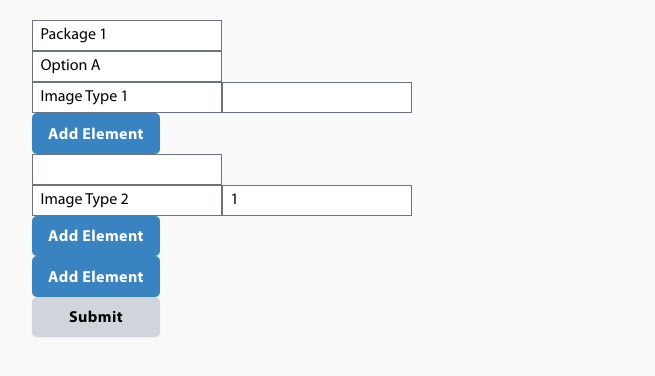
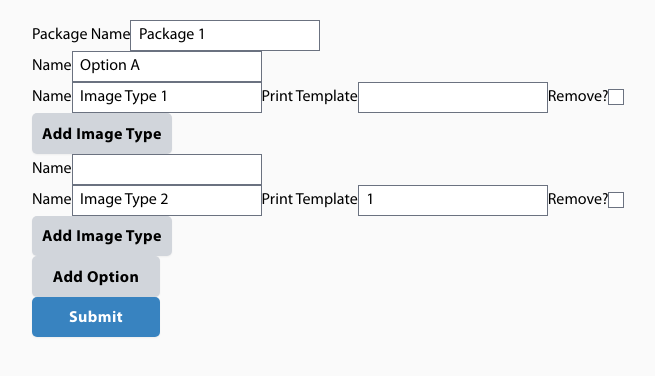
Before and after one commit to mendesnathanj/shoob-frontend, a React (Vite) app: page / in a window 1280 px wide. Shown: the top 376 px of the page, without its empty margins (116-771 px from the left). Built offline with nearby package versions, Linux system fonts and the light colour scheme.

Commit message:
change to NestedFields

```diff
--- a/src/components/ui/Form/Form.tsx
+++ b/src/components/ui/Form/Form.tsx
@@ -1,6 +1,6 @@
 import { FormProvider, useForm } from 'react-hook-form';
 import { ChildrenProps } from '../../../types';
-import FieldArray from './utils/FieldArray';
+import NestedFields from './utils/NestedFields';
 
 export type FormProps = {
   defaultValues?: object;
@@ -19,6 +19,6 @@ function Form({ children, defaultValues = {}, onSubmit }: FormProps) {
   );
 }
 
-Form.FieldArray = FieldArray;
+Form.NestedFields = NestedFields;
 
 export default Form;
--- a/src/components/ui/Form/Inputs/Input.tsx
+++ b/src/components/ui/Form/Inputs/Input.tsx
@@ -1,15 +1,29 @@
+import cn from 'classnames';
 import { useFormContext } from 'react-hook-form';
 import { useNestedName } from '../NestedContext';
 
+type OmitRegisterProps = Omit<React.HTMLProps<HTMLInputElement>, 'name' | 'onBlur' | 'onChange' | 'ref'>;
+
 type InputProps = {
   name: string;
-};
+  label: string;
+  shouldShowLabel?: boolean;
+} & OmitRegisterProps;
 
-export default function Input({ name }: InputProps) {
+export default function Input({ label, name, shouldShowLabel = true, type = 'text', ...rest }: InputProps) {
   const { register } = useFormContext();
   const computedName = useNestedName({ name });
 
   return (
-    <input {...register(computedName)} type="text" />
+    <label htmlFor={computedName}>
+      <span
+        className={cn({
+          hidden: !shouldShowLabel
+        })}
+      >
+        {label}
+      </span>
+      <input id={computedName} {...register(computedName)} type={type} />
+    </label>
   );
 }
--- a/src/components/ui/Form/utils/FieldArray.tsx
+++ b/src/components/ui/Form/utils/NestedFields.tsx
@@ -4,12 +4,13 @@ import { ChildrenProps } from '../../../../types';
 import Button from '../../Button';
 import { NestedContextProvider, useNestedName } from '../NestedContext';
 
-type FieldArrayProps = {
+type NestedFieldsProps = {
+  addText?: string;
   newItemDefaults: object;
   scope: string;
 } & ChildrenProps;
 
-export default function FieldArray({ children, newItemDefaults, scope }: FieldArrayProps) {
+export default function NestedFields({ addText = 'Add Item', children, newItemDefaults, scope }: NestedFieldsProps) {
   const { control } = useFormContext();
   const computedScope = useNestedName({ name: scope });
   const { fields, append } = useFieldArray({ control, name: computedScope });
@@ -23,7 +24,7 @@ export default function FieldArray({ children, newItemDefaults, scope }: FieldAr
           </NestedContextProvider>
         </React.Fragment>
       ))}
-      <Button variant="primary" onClick={() => append(newItemDefaults)}>Add Element</Button>
+      <Button onClick={() => append(newItemDefaults)}>{addText}</Button>
     </div>
   );
 }
--- a/src/entries/Customer.tsx
+++ b/src/entries/Customer.tsx
@@ -10,35 +10,38 @@ export default function Customer() {
         onSubmit={(values) => console.log(values)}
         defaultValues={{
           options: [
-            { name: 'Option A', imageTypes: [{ name: 'Image Type 1' }] },
+            { imageTypes: [{ name: 'Image Type 1' }], name: 'Option A' },
             { imageTypes: [{ name: 'Image Type 2', printTemplate: 1 }] },
           ],
           packageName: 'Package 1',
         }}
       >
-        <Input name="packageName" />
-        <Form.FieldArray
+        <Input label="Package Name" name="packageName" />
+        <Form.NestedFields
+          addText="Add Option"
           scope="options"
           newItemDefaults={{
             name: 'Option A'
           }}
         >
           <div>
-            <Input name="name" />
+            <Input label="Name" name="name" />
           </div>
-          <Form.FieldArray
+          <Form.NestedFields
+            addText="Add Image Type"
             scope="imageTypes"
             newItemDefaults={{
               name: 'Image Type'
             }}
           >
             <div>
-              <Input name="name" />
-              <Input name="printTemplate" />
+              <Input label="Name" name="name" />
+              <Input label="Print Template" name="printTemplate" />
+              <Input label="Remove?" name="isMarkedForDestruction" type="checkbox" />
             </div>
-          </Form.FieldArray>
-        </Form.FieldArray>
-        <Button submit>Submit</Button>
+          </Form.NestedFields>
+        </Form.NestedFields>
+        <Button submit variant="primary">Submit</Button>
       </Form>
     </Page>
   );
--- a/src/index.css
+++ b/src/index.css
@@ -30,3 +30,8 @@ textarea,
 select {
     font-size: inherit;
 }
+
+[type="checkbox"] {
+    height: 1.6rem;
+    width: 1.6rem;
+}
```
